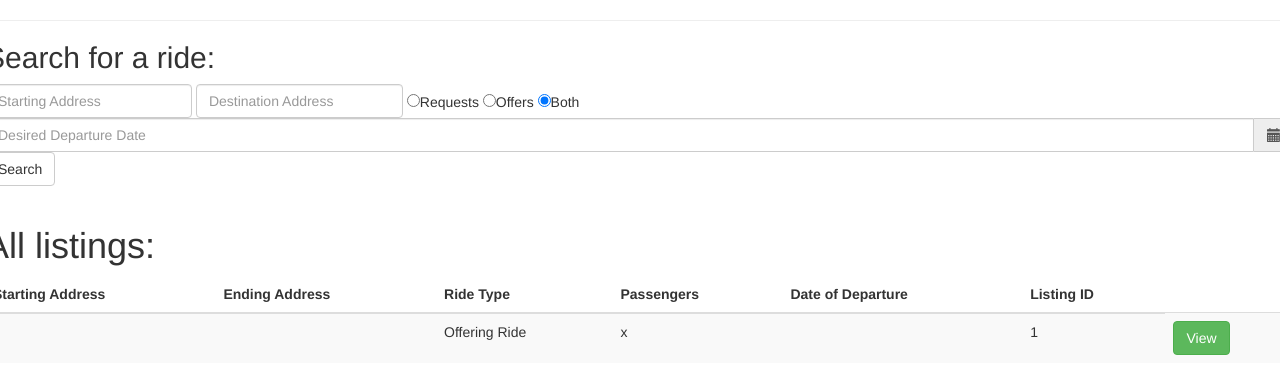
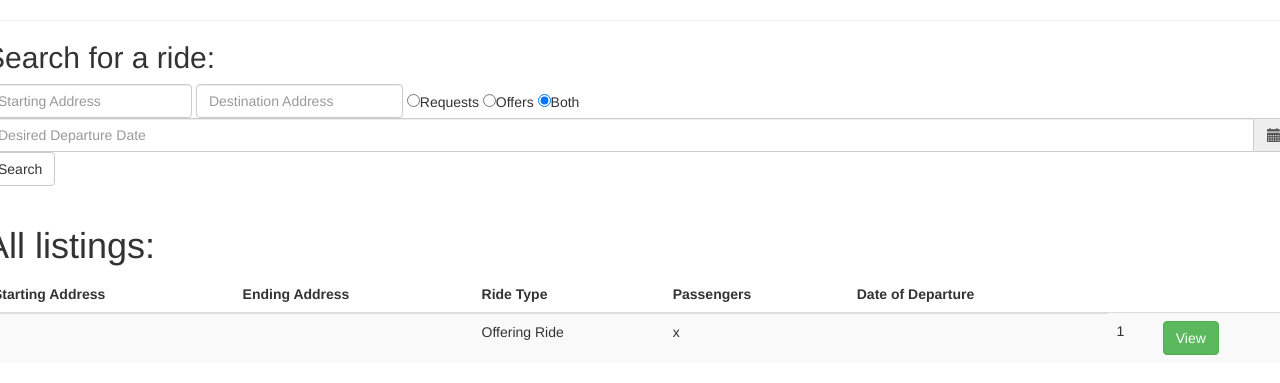
Before and after one commit to gorel/purdue-ride-mapper, a PHP site: page /modules/findListing/findListing.php in a window 1280 px wide. Shown: the part 441-824 px from the top of the page. Run offline with PHP 8.4, Linux system fonts and the light colour scheme; the visitor is signed in with stand-in values (Sample User, id 1); tables that the repository leaves empty or names only in its code hold one stand-in row (values such as "Sample post"); data that the repository does not hold is empty.

Commit message:
removed listing id from table

```diff
--- a/www/modules/findListing/findListing.php
+++ b/www/modules/findListing/findListing.php
@@ -209,7 +209,6 @@
 						echo "<table class=table table-striped'>
 						<thead>
 						<tr>
-						<th> Listing ID </th>
 						<th> Match % </th>
 						<th> Starting Address </th>
 						<th> Ending Address </th>
@@ -232,7 +231,6 @@
 					{
 
 						echo '<tr id="'.$row['listings_id'].'">';
-						echo '<td id="'.$row['listings_id'].'_Listing_ID">'.$row['listings_id'].'</td>';
 						echo '<td id="'.$row['listings_id'].'_Match">'.$match.'</td>';
 						echo '<td id="'.$row['listings_id'].'_Starting_Address">'.$row['startingAddress'].'</td>';
 						echo '<td id="'.$row['listings_id'].'_Ending_Address">'.$row['endingAddress'].'</td>';
@@ -328,7 +326,6 @@
 						echo "<table class='table table-striped'>
 						<thead>
 						<tr>
-						<th> Listing ID </th>
 						<th> Match % </th>
 						<th> Starting Address </th>
 						<th> Ending Address </th>
@@ -343,7 +340,6 @@
 						echo "<table class='table table-striped'>
 						<thead>
 						<tr>
-						<th> Listing ID </th>
 						<th> Match % </th>
 						<th> Starting Address </th>
 						<th> Ending Address </th>
@@ -385,7 +381,6 @@
 					<th> Ride Type </th>
 					<th> Passengers </th>
 					<th> Date of Departure </th>
-					<th> Listing ID </th>
 					</tr>
 					</thead>";
 					while($row = mysqli_fetch_array($result))
@@ -406,7 +401,7 @@
 						echo '<td id="'.$row['listings_id'].'_Date_Of_Departure">'.$row['dateOfDeparture'].'</td>';
 						echo "<td>". $row['listings_id'] . "</td>";
 						echo "<td>
-							<button class=\"btn btn-success\" data-id=\"". $row['listings_id'] ."\" onclick=\"showRouteModal(".$row['listings_id'].");\">View</button>
+								<button class=\"btn btn-success\" data-id=\"". $row['listings_id'] ."\" onclick=\"showRouteModal(".$row['listings_id'].");\">View</button>
 							</td>";
 						echo '<input id="'.$row['listings_id'].'_Start_Lat" type="hidden" value="'.$row['start_lat'].'">';
 						echo '<input id="'.$row['listings_id'].'_Start_Long" type="hidden" value="'.$row['start_long'].'">';
```
